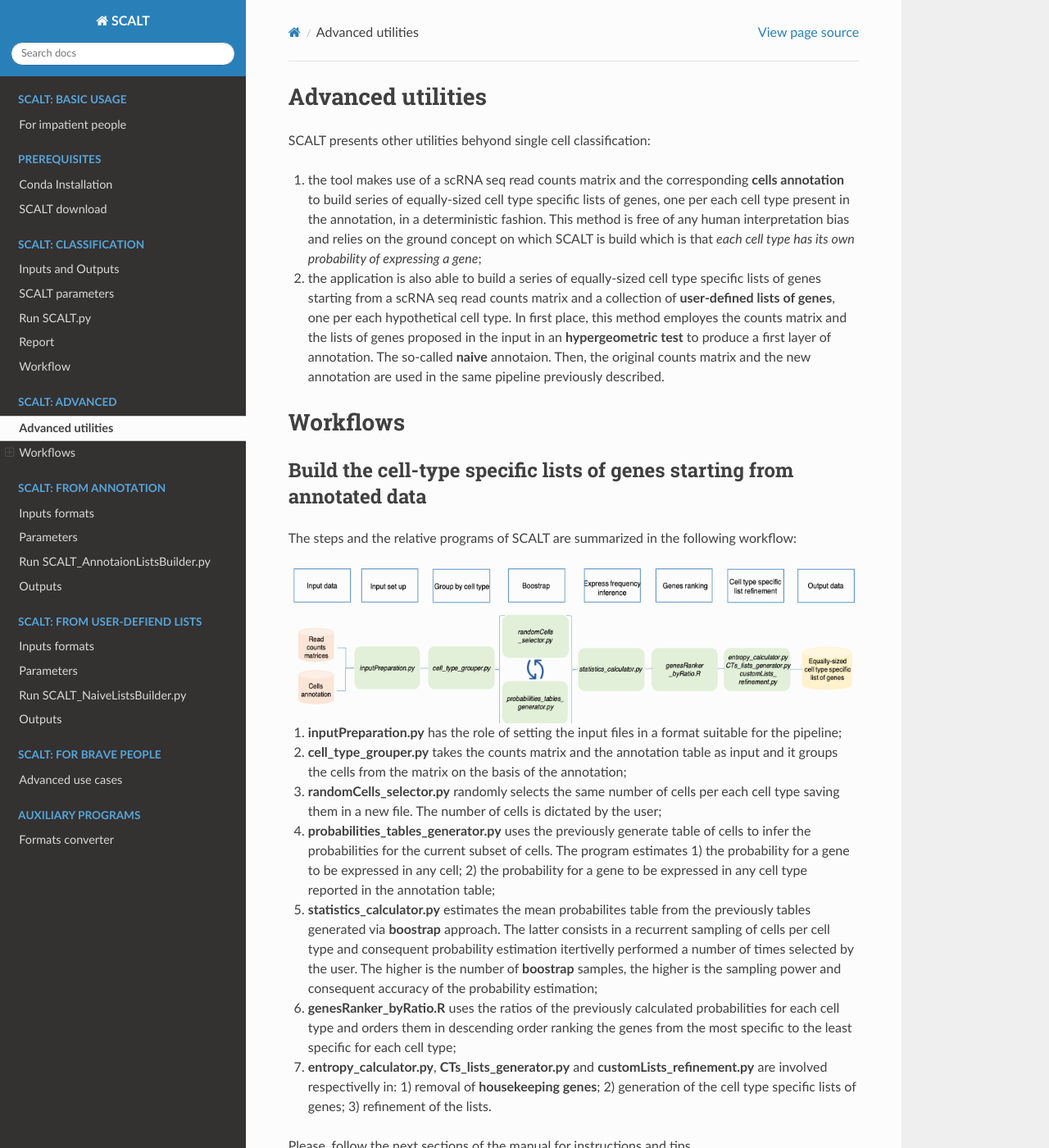
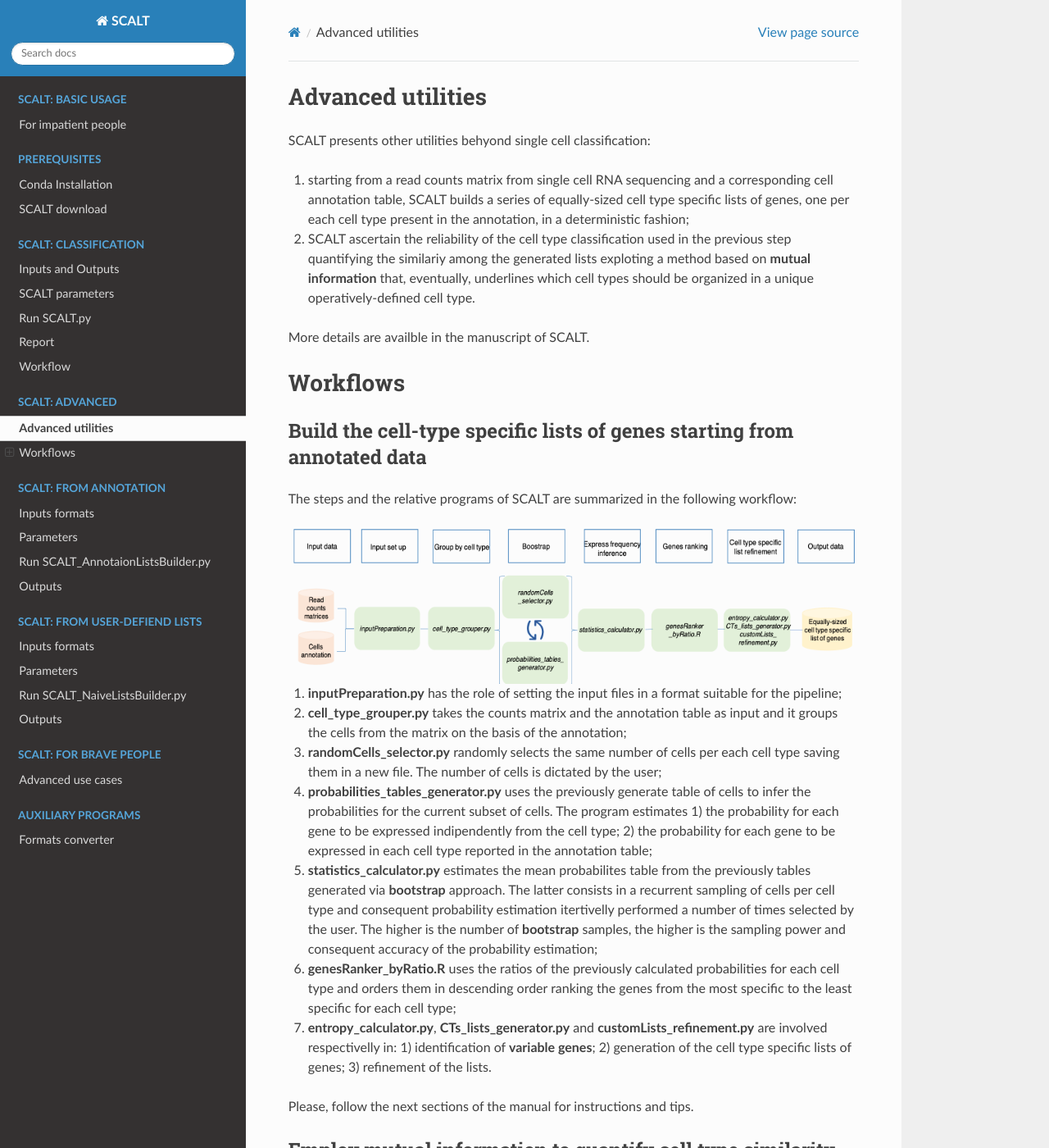
Before and after one commit to danitrave/SCALT, a Sphinx documentation site: the page built from docs/source/advanced.rst, in a window 1280 px wide and 1400 px high. Shown: the whole window at 82% size. Built offline with Sphinx 7.4.7 and the Read the Docs theme 3.1.0, drawn with Linux system fonts in a browser that asks for light colours; some of the changed text lies outside the part shown.

Commit message:
Update advanced.rst

```diff
--- a/docs/source/advanced.rst
+++ b/docs/source/advanced.rst
@@ -3,8 +3,10 @@
 
 SCALT presents other utilities behyond single cell classification:
 
-1. the tool makes use of a scRNA seq read counts matrix and the corresponding **cells annotation** to build series of equally-sized cell type specific lists of genes, one per each cell type present in the annotation, in a deterministic fashion. This method is free of any human interpretation bias and relies on the ground concept on which SCALT is build which is that *each cell type has its own probability of expressing a gene*;
-2. the application is also able to build a series of equally-sized cell type specific lists of genes starting from a scRNA seq read counts matrix and a collection of **user-defined lists of genes**, one per each hypothetical cell type. In first place, this method employes the counts matrix and the lists of genes proposed in the input in an **hypergeometric test** to produce a first layer of annotation. The so-called **naive** annotaion. Then, the original counts matrix and the new annotation are used in the same pipeline previously described.
+1. starting from a read counts matrix from single cell RNA sequencing and a corresponding cell annotation table, SCALT builds a series of equally-sized cell type specific lists of genes, one per each cell type present in the annotation, in a deterministic fashion;
+2. SCALT ascertain the reliability of the cell type classification used in the previous step quantifying the similariy among the generated lists exploting a method based on **mutual information** that, eventually, underlines which cell types should be organized in a unique operatively-defined cell type.
+
+More details are availble in the manuscript of SCALT.
 
 
 Workflows
@@ -22,14 +24,14 @@
 1. **inputPreparation.py** has the role of setting the input files in a format suitable for the pipeline;
 2. **cell_type_grouper.py** takes the counts matrix and the annotation table as input and it groups the cells from the matrix on the basis of the annotation;
 3. **randomCells_selector.py** randomly selects the same number of cells per each cell type saving them in a new file. The number of cells is dictated by the user;
-4. **probabilities_tables_generator.py** uses the previously generate table of cells to infer the probabilities for the current subset of cells. The program estimates 1) the probability for a gene to be expressed in any cell; 2) the probability for a gene to be expressed in any cell type reported in the annotation table;
-5. **statistics_calculator.py** estimates the mean probabilites table from the previously tables generated via **boostrap** approach. The latter consists in a recurrent sampling of cells per cell type and consequent probability estimation itertivelly performed a number of times selected by the user. The higher is the number of **boostrap** samples, the higher is the sampling power and consequent accuracy of the probability estimation;
+4. **probabilities_tables_generator.py** uses the previously generate table of cells to infer the probabilities for the current subset of cells. The program estimates 1) the probability for each gene to be expressed indipendently from the cell type; 2) the probability for each gene to be expressed in each cell type reported in the annotation table;
+5. **statistics_calculator.py** estimates the mean probabilites table from the previously tables generated via **bootstrap** approach. The latter consists in a recurrent sampling of cells per cell type and consequent probability estimation itertivelly performed a number of times selected by the user. The higher is the number of **bootstrap** samples, the higher is the sampling power and consequent accuracy of the probability estimation;
 6. **genesRanker_byRatio.R** uses the ratios of the previously calculated probabilities for each cell type and orders them in descending order ranking the genes from the most specific to the least specific for each cell type;
-7. **entropy_calculator.py**, **CTs_lists_generator.py** and **customLists_refinement.py** are involved respectivelly in: 1) removal of **housekeeping genes**; 2) generation of the cell type specific lists of genes; 3) refinement of the lists.
+7. **entropy_calculator.py**, **CTs_lists_generator.py** and **customLists_refinement.py** are involved respectivelly in: 1) identification of **variable genes**; 2) generation of the cell type specific lists of genes; 3) refinement of the lists.
 
 Please, follow the next sections of the manual for instructions and tips.
 
-Build the cell-type specific lists of genes starting from user-defined lists
+Employ mutual information to quantify cell type similarity
 ----------------------------------------------------------------------------
 
 The steps and the relative programs of SCALT are summarized in the following workflow:
@@ -38,10 +40,6 @@
    :align: center
    :scale: 40%
 
-The majority of the steps coincide with the generation of the lists starting from an annotation table.
 
-In this case, the annotation table is computed expoiting an **hypergeometric** test that generates a **naive** annotation. The program **hypergeometric.R** takes the counts matrix and the file with the user-defined lists of genes as input. The program considers each cell indipendently and the logic behind is the following. The genes expressed in each cell are collected and tested with each list of genes using an hypergeometric distribution that verifies how likely is to find such intersection between the two list of genes just by chance. The lower is that probability the higher is the confidence behind that annotation. At the end, each cell will be flagged with the annotation with the highest confidence (i.e. lowest FDR).
-
-Since the other steps of the workflow are identical to the previous pipeline, no further repetions will be added.
 
 Please, follow the next sections of the manual for instructions and tips.
```
